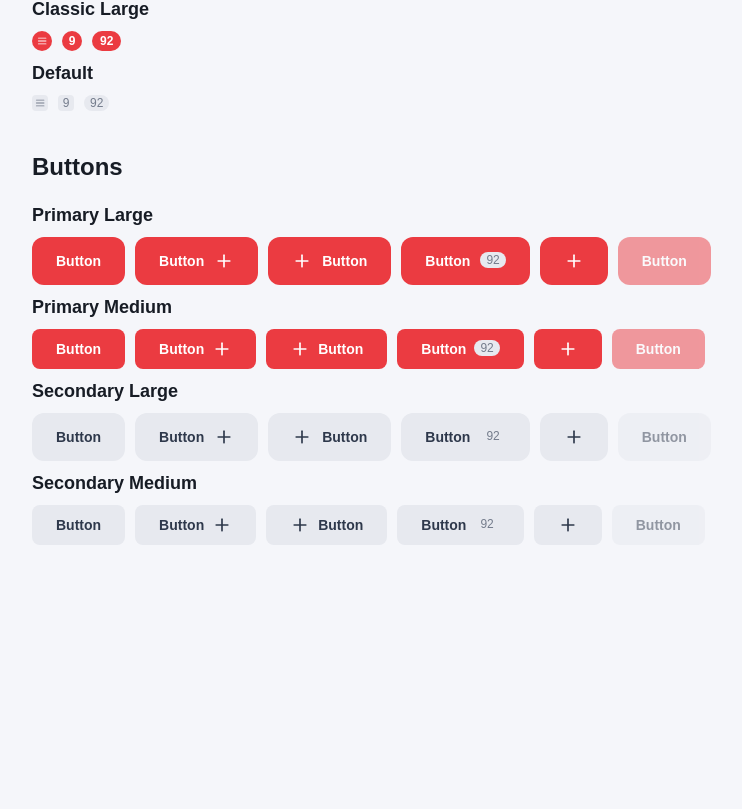
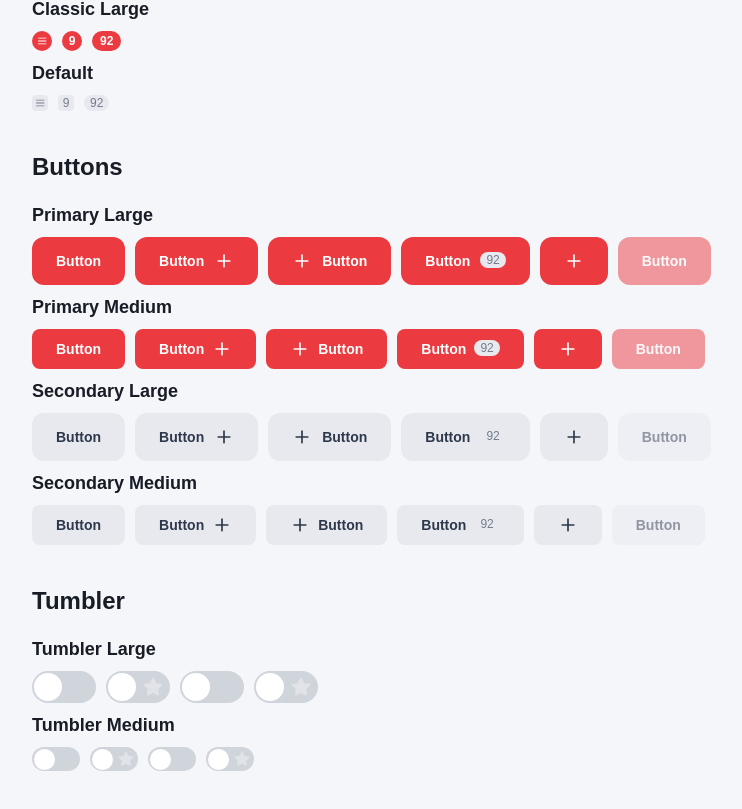
Before and after one commit to DenisKamchatov/TNRisk, a Vue app: page /uikit in a window 1280 px wide. Shown: the part 245-1054 px from the top of the page, without its empty margins (64-806 px from the left). Before the commit the page ends 800 px from the top, so only its background shows below. Built offline with nearby package versions, Linux system fonts and the light colour scheme.

Commit message:
Add uikit tumbler

```diff
--- a/src/components/uikit/icons/sprite/tn-sprite.vue
+++ b/src/components/uikit/icons/sprite/tn-sprite.vue
@@ -249,6 +249,13 @@
         fill="currentColor"
       />
     </symbol>
+
+    <symbol id="icon--star" viewBox="0 0 16 16" fill="none">
+<g opacity="0.6">
+<path d="M7.99967 1.33325L10.0597 5.50659L14.6663 6.17992L11.333 9.42659L12.1197 14.0133L7.99967 11.8466L3.87967 14.0133L4.66634 9.42659L1.33301 6.17992L5.93967 5.50659L7.99967 1.33325Z" fill="currentColor" stroke="currentColor" stroke-width="1.6" stroke-linecap="round" stroke-linejoin="round"/>
+</g>
+</symbol>
+
   </svg>
 </template>
 
--- a/src/components/uikit/tn-badge.vue
+++ b/src/components/uikit/tn-badge.vue
@@ -21,7 +21,6 @@ const slotValue = slots.default?.()[0].children || ''
 const isOval = computed(() => {
   return !!(slotValue && Number(slotValue) && slotValue.split('').length > 1)
 })
-console.log(isOval.value)
 </script>
 
 <template>
--- a/src/components/uikit/tn-button.vue
+++ b/src/components/uikit/tn-button.vue
@@ -25,6 +25,8 @@ const props = defineProps({
   target: { required: false, type: String },
   width: { type: [Number, String], required: false },
 });
+
+// TODO: можно ли как-то проверять передан слот или нет
 
 function useRouter() {
   const currentInstance = getCurrentInstance();
@@ -221,8 +223,7 @@ function onClickButton(e: Event) {
   }
 
   &:focus {
-    outline: 1px solid #d91921;
-    outline-offset: 1px;
+    animation: focus-animation-primary 500ms ease forwards;
     transition: 300ms;
   }
 }
@@ -237,18 +238,41 @@ function onClickButton(e: Event) {
 
   &:hover:enabled {
     background: #DFE2E7;
+
     transition: 300ms;
   }
 
   &:active:enabled {
     background: #D0D4DB;
+
     transition: 300ms;
   }
 
   &:focus {
-    outline: 1px solid #9ea5b5;
-    outline-offset: 1px;
+    animation: focus-animation-secondary 500ms ease forwards;
     transition: 300ms;
   }
 }
+
+@keyframes focus-animation-secondary {
+  from {
+    outline: 1px solid #ffffff00;
+    outline-offset: 1px;
+  }
+  to {
+    outline: 1px solid #9ea5b5;
+    outline-offset: 1px;
+   }
+}
+
+@keyframes focus-animation-primary {
+  from {
+    outline: 1px solid #ffffff00;
+    outline-offset: 1px;
+  }
+  to {
+    outline: 1px solid #d91921;
+    outline-offset: 1px;
+   }
+}
 </style>
--- /dev/null
+++ b/src/components/uikit/tn-tumbler.vue
@@ -0,0 +1,311 @@
+<script lang="ts" setup>
+import {
+  computed,
+  ComputedRef,
+  defineComponent,
+  PropType,
+  defineEmits,
+  useSlots,
+} from "vue";
+import TNIcon from "@/components/uikit/icons/tn-icon.vue";
+//   import { IconNames } from "../icons/icon-names";
+const props = withDefaults(
+  defineProps<{
+    disabled?: boolean;
+    block?: boolean;
+    size?: "md" | "lg";
+    modelValue: boolean;
+    icon?: string;
+    error?: string;
+    warn?: string;
+    // TODO: Что делать с label и leftLabel? Его в дизайне нигде нет
+    label?: string;
+    description?: string;
+    leftLabel?: boolean;
+  }>(),
+  {
+    size: "md",
+    label: "",
+    leftLabel: false,
+    block: false,
+    disabled: false,
+  }
+);
+const emits = defineEmits(["update:modelValue"]);
+const slots = useSlots();
+
+const hasLabel: ComputedRef<boolean> = computed(
+    () => !!props.label || !!slots.label || !!props.warn || !!props.description
+  ),
+  hasIcon: ComputedRef<boolean> = computed(() => !!props.icon || !!slots.icon);
+
+function onTumblerClick() {
+  if (props.disabled) return;
+  emits("update:modelValue", !props.modelValue);
+}
+</script>
+
+<template>
+  <div
+    class="tn-tumbler"
+    :class="{
+      'tn-tumbler_block': block,
+      'tn-tumbler_disabled': disabled,
+    }"
+  >
+    <div v-if="hasLabel && leftLabel" class="tn-tumbler__text">
+      <p class="tn-tumbler__text-inner">
+        <slot name="label">{{ label }}</slot>
+      </p>
+      <p v-if="description" class="tn-tumbler__text-description">
+        {{ description }}
+      </p>
+      <p v-if="error" class="tn-tumbler__text-error">
+        {{ error }}
+      </p>
+      <p v-if="warn" class="tn-tumbler__text-warn">
+        {{ warn }}
+      </p>
+    </div>
+    <button
+      class="tn-tumbler__btn"
+      :class="{
+        'tn-tumbler__btn_active': !!modelValue,
+        'tn-tumbler__btn_disabled': disabled,
+        'tn-tumbler__btn_medium': size === 'md',
+        'tn-tumbler__btn_large': size === 'lg',
+      }"
+      role="switch"
+      :aria-checked="!!modelValue"
+      :disabled="disabled"
+      @click="onTumblerClick"
+    >
+      <span v-if="hasIcon" class="tn-tumbler__btn-icon">
+        <slot name="icon">
+          <TNIcon :size="size === 'lg' ? 20 : 16" :name="icon" />
+        </slot>
+      </span>
+    </button>
+    <div v-if="hasLabel && !leftLabel" class="tn-tumbler__text">
+      <p class="tn-tumbler__text-inner">
+        <slot name="label">{{ label }}</slot>
+      </p>
+      <p v-if="description" class="tn-tumbler__text-description">
+        {{ description }}
+      </p>
+      <p v-if="error" class="tn-tumbler__text-error">
+        {{ error }}
+      </p>
+      <p v-if="warn" class="tn-tumbler__text-warn">
+        {{ warn }}
+      </p>
+    </div>
+  </div>
+</template>
+
+<style lang="scss">
+.tn-tumbler {
+  display: inline-flex;
+  vertical-align: middle;
+  justify-content: space-between;
+  flex-wrap: nowrap;
+  max-width: 100%;
+}
+
+.tn-tumbler_block {
+  display: flex;
+}
+
+.tn-tumbler_disabled .tn-tumbler__text {
+  opacity: 0.6;
+}
+
+.tn-tumbler__text {
+  padding-left: 12px;
+  padding-right: 12px;
+  align-self: center;
+}
+
+.tn-tumbler__text-inner {
+  font-size: 16px;
+  line-height: 24px;
+}
+
+.tn-tumbler__text-description {
+  line-height: 20px;
+  font-weight: 400;
+  font-size: 14px;
+  color: rgba(46, 56, 75, 1);
+}
+
+.tn-tumbler__text-error {
+  font-size: 14px;
+  font-weight: 500;
+  line-height: 20px;
+  color: rgba(235, 59, 65, 1);
+}
+
+.tn-tumbler__text-warn {
+  font-size: 14px;
+  font-weight: 500;
+  line-height: 20px;
+  color: rgba(235, 59, 65, 1);
+}
+
+.tn-tumbler__btn {
+  display: inline-block;
+  vertical-align: middle;
+  padding: 0;
+  border: none;
+  outline: none;
+  cursor: pointer;
+  transition: 0.25s;
+  position: relative;
+  font-size: 16px;
+  line-height: 1;
+  flex: 0 0 auto;
+  --secondary-color: currentColor;
+  background-color: rgba(208, 212, 219, 1);
+  color: rgba(255, 255, 255, 1);
+  overflow: hidden;
+}
+
+.tn-tumbler__btn:after {
+  content: "";
+  position: absolute;
+  left: 2px;
+  top: 50%;
+  background-color: #ffffff;
+  border-radius: 50%;
+  pointer-events: none;
+  transition: 0.3s;
+}
+
+.tn-tumbler__btn:hover {
+  background-color: #b6bcc8;
+}
+
+.tn-tumbler__btn:active {
+  background-color: #9ea5b5;
+}
+
+.tn-tumbler__btn:focus {
+  animation: focus-animation 500ms ease forwards;
+  transition: 300ms;
+}
+
+.tn-tumbler__btn_disabled {
+  pointer-events: none;
+  background-color: #d0d4db;
+}
+
+.tn-tumbler__btn_medium {
+  width: 48px;
+  height: 24px;
+  border-radius: 40px;
+}
+
+.tn-tumbler__btn_medium:after {
+  width: 21px;
+  height: 21px;
+  margin-top: -10.5px;
+}
+
+.tn-tumbler__btn_large {
+  width: 64px;
+  height: 32px;
+  border-radius: 40px;
+}
+
+.tn-tumbler__btn_large:after {
+  width: 28px;
+  height: 28px;
+  margin-top: -14px;
+}
+
+.tn-tumbler__btn_active {
+  background-color: #eb3b41;
+}
+
+.tn-tumbler__btn_active:hover {
+  background-color: #d91921;
+}
+
+.tn-tumbler__btn_active:focus {
+  animation: focus-animation-active 500ms ease forwards;
+  transition: 300ms;
+}
+
+.tn-tumbler__btn_large {
+  font-size: 20px;
+}
+
+.tn-tumbler__btn_medium.tn-tumbler__btn_active:after {
+  left: 24.5px;
+}
+
+.tn-tumbler__btn_large.tn-tumbler__btn_active:after {
+  left: 33.5px;
+}
+
+.tn-tumbler__btn_active:active {
+  background-color: #c02b31;
+}
+
+.tn-tumbler__btn_active.tn-tumbler__btn_disabled {
+  background-color: #eb3b41;
+}
+
+.tn-tumbler__btn-icon {
+  position: absolute;
+  top: 50%;
+
+  transition: 0.25s;
+  opacity: 0.6;
+}
+
+.tn-tumbler__btn-icon .tn-icon {
+  display: block;
+}
+
+.tn-tumbler__btn_medium .tn-tumbler__btn-icon {
+  right: 4px;
+
+  margin-top: -8px;
+}
+
+.tn-tumbler__btn_large .tn-tumbler__btn-icon {
+  right: 7px;
+  margin-top: -10px;
+}
+
+.tn-tumbler__btn_active.tn-tumbler__btn_medium .tn-tumbler__btn-icon {
+  right: 28px;
+}
+
+.tn-tumbler__btn_active.tn-tumbler__btn_large .tn-tumbler__btn-icon {
+  right: 37px;
+}
+
+@keyframes focus-animation {
+  from {
+    outline: 1px solid #ffffff00;
+    outline-offset: 1px;
+  }
+  to {
+    outline: 1px solid #9ea5b5;
+    outline-offset: 1px;
+  }
+}
+
+@keyframes focus-animation-active {
+  from {
+    outline: 1px solid #ffffff00;
+    outline-offset: 1px;
+  }
+  to {
+    outline: 1px solid #d91921;
+    outline-offset: 1px;
+  }
+}
+</style>
--- a/src/views/uikit/uikit-page.vue
+++ b/src/views/uikit/uikit-page.vue
@@ -1,9 +1,16 @@
 <script setup lang="ts">
+import { ref } from 'vue'
 import TnBadge from "@/components/uikit/tn-badge.vue";
 import TnIcon from "@/components/uikit/icons/tn-icon.vue";
 import TnButton from "@/components/uikit/tn-button.vue";
+import TnTumbler from "@/components/uikit/tn-tumbler.vue";
 
 // TODO: В фигме не получается посмотреть расстояния между элементами
+const isTumblerActive = ref<boolean>(false)
+
+function setTumblerState(state: boolean) {
+  isTumblerActive.value = state
+}
 </script>
 
 <template>
@@ -177,6 +184,26 @@ import TnButton from "@/components/uikit/tn-button.vue";
 
       </div>
     </div>
+
+    <div class="uikit-page__block">
+      <h3 class="uikit-page__block-title">Tumbler</h3>
+
+      <h5 class="uikit-page__block-subtitle">Tumbler Large</h5>
+      <div class="uikit-page__block-items">
+        <TnTumbler :modelValue="isTumblerActive" @update:modelValue="setTumblerState" size="lg"></TnTumbler>
+        <TnTumbler :modelValue="isTumblerActive" @update:modelValue="setTumblerState" icon="star" size="lg"></TnTumbler>
+        <TnTumbler :modelValue="isTumblerActive" @update:modelValue="setTumblerState" size="lg" disabled></TnTumbler>
+        <TnTumbler :modelValue="isTumblerActive" @update:modelValue="setTumblerState" icon="star" size="lg" disabled></TnTumbler>
+      </div>
+
+      <h5 class="uikit-page__block-subtitle">Tumbler Medium</h5>
+      <div class="uikit-page__block-items">
+        <TnTumbler :modelValue="isTumblerActive" @update:modelValue="setTumblerState" size="md"></TnTumbler>
+        <TnTumbler :modelValue="isTumblerActive" @update:modelValue="setTumblerState" icon="star" size="md"></TnTumbler>
+        <TnTumbler :modelValue="isTumblerActive" @update:modelValue="setTumblerState" size="md" disabled></TnTumbler>
+        <TnTumbler :modelValue="isTumblerActive" @update:modelValue="setTumblerState" icon="star" size="md" disabled></TnTumbler>
+      </div>
+    </div>
   </div>
 </template>
 
@@ -186,7 +213,7 @@ import TnButton from "@/components/uikit/tn-button.vue";
   flex-direction: column;
   gap: 40px;
 
-  padding: 130px 96px 0 96px;
+  padding: 130px 96px 96px 96px;
   margin: 0 auto;
 
   .uikit-page__block {
```
